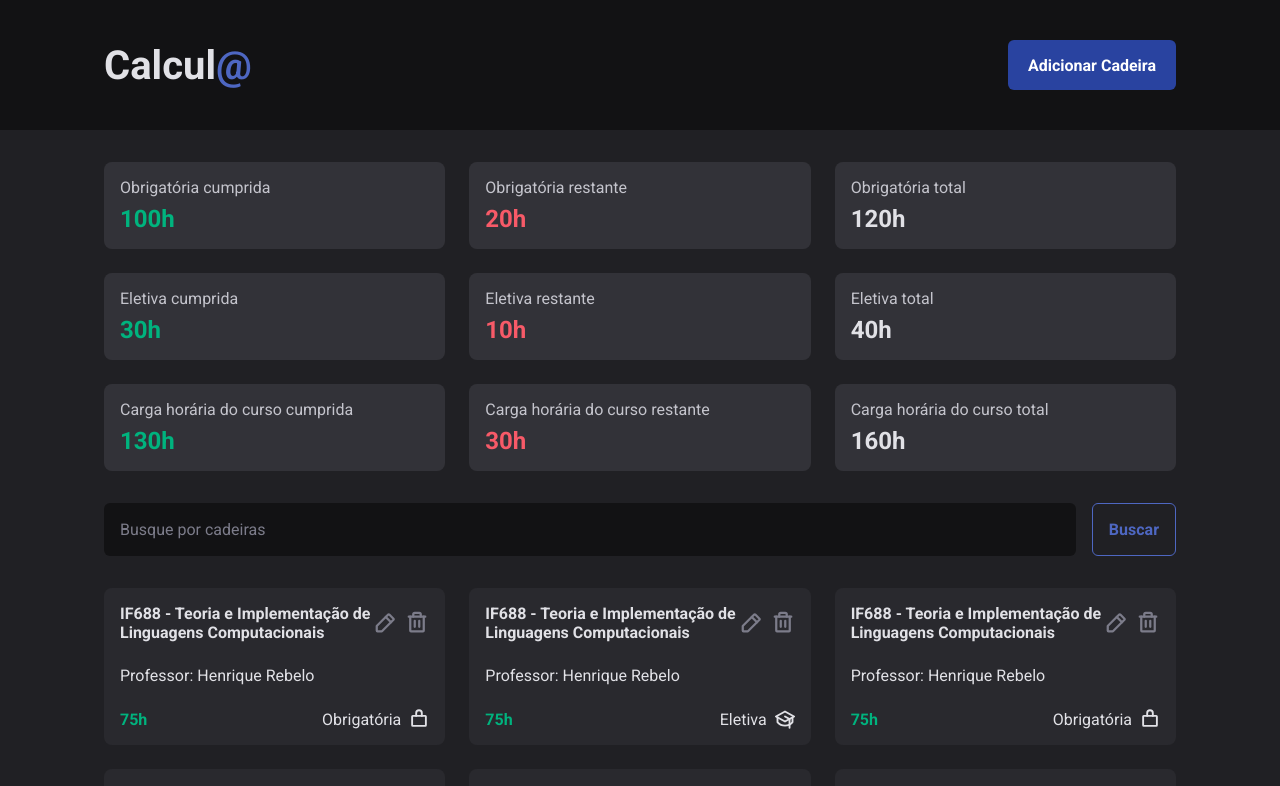
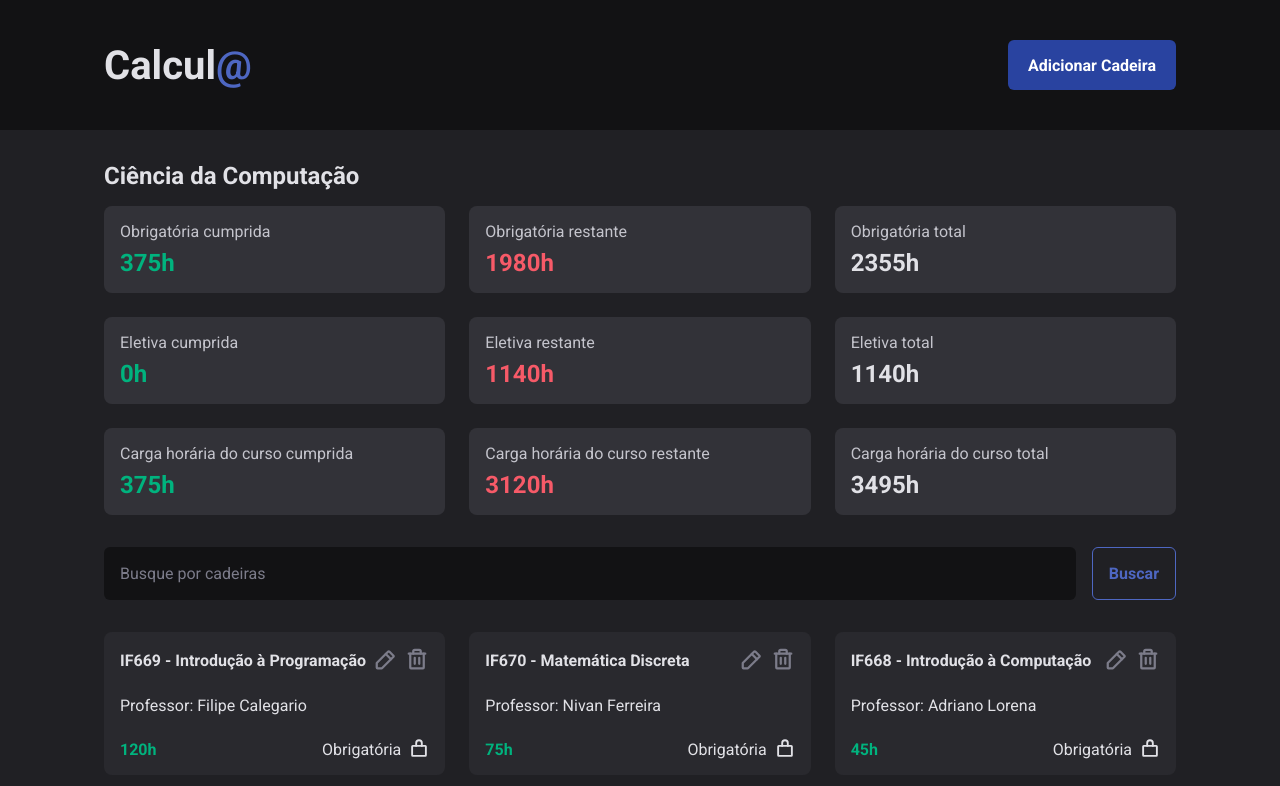
Before and after one commit to Matheusfrej/calcula-cadeiras, a React (Vite) app: page / in a window 1280 px wide. Shown: the top 786 px of the page. Built offline with nearby package versions, Linux system fonts and the light colour scheme; data requests are answered from the project's data file.

Commit message:
feat(main): Configurei a api e cursos e graduação sendo requisitados a api

```diff
--- a/package.json
+++ b/package.json
@@ -5,6 +5,7 @@
   "type": "module",
   "scripts": {
     "dev": "vite",
+    "dev:server": "json-server server.json -w -d 500",
     "build": "tsc && vite build",
     "lint": "eslint src --ext ts,tsx --report-unused-disable-directives --max-warnings 0",
     "preview": "vite preview"
@@ -12,6 +13,7 @@
   "dependencies": {
     "@radix-ui/react-dialog": "^1.0.4",
     "@radix-ui/react-radio-group": "^1.1.3",
+    "axios": "^1.4.0",
     "phosphor-react": "^1.4.1",
     "react": "^18.2.0",
     "react-dom": "^18.2.0",
@@ -29,6 +31,7 @@
     "eslint": "^8.43.0",
     "eslint-plugin-react-hooks": "^4.6.0",
     "eslint-plugin-react-refresh": "^0.3.4",
+    "json-server": "^0.17.3",
     "typescript": "^5.0.2",
     "vite": "^4.3.9"
   }
--- /dev/null
+++ b/server.json
@@ -0,0 +1,52 @@
+{
+  "courses": [
+    {
+      "id": 1,
+      "code": "IF669",
+      "name": "Introdução à Programação",
+      "professor": "Filipe Calegario",
+      "type": "Obrigatória",
+      "workload": 120
+    },
+    {
+      "id": 2,
+      "code": "IF670",
+      "name": "Matemática Discreta",
+      "professor": "Nivan Ferreira",
+      "type": "Obrigatória",
+      "workload": 75
+    },
+    {
+      "id": 3,
+      "code": "IF668",
+      "name": "Introdução à Computação",
+      "professor": "Adriano Lorena",
+      "type": "Obrigatória",
+      "workload": 45
+    },
+    {
+      "id": 4,
+      "code": "MA026",
+      "name": "Cálculo I",
+      "professor": "Hanna Nóbrega",
+      "type": "Obrigatória",
+      "workload": 60
+    },
+    {
+      "id": 5,
+      "code": "MA531",
+      "name": "AVLC",
+      "professor": "Silvio Melo",
+      "type": "Obrigatória",
+      "workload": 75
+    }
+  ],
+  "graduation": {
+    "name": "Ciência da Computação",
+    "workload": {
+      "total": 3495,
+      "mandatory": 2355,
+      "elective": 1140
+    }
+  }
+}
--- a/src/components/CoursesData/index.tsx
+++ b/src/components/CoursesData/index.tsx
@@ -1,45 +1,92 @@
+import { useCourses } from '../../contexts/CoursesContext'
 import * as S from './styles'
 
 export function CoursesData() {
+  const { graduation, courses } = useCourses()
+
+  const workloadData = courses.reduce(
+    (acc, course) => {
+      if (course.type === 'Obrigatória') {
+        acc.mandatory += course.workload
+        acc.total += course.workload
+      } else if (course.type === 'Eletiva') {
+        acc.elective += course.workload
+        acc.total += course.workload
+      }
+
+      return acc
+    },
+    {
+      mandatory: 0,
+      elective: 0,
+      total: 0,
+    },
+  )
+
   return (
     <S.CoursesDataContainer>
       <div>
+        <h1>{graduation?.name}</h1>
+        <S.CoursesDataCards>
           <S.CoursesDataCard variant="accomplished">
             <span>Obrigatória cumprida</span>
-          <strong>100h</strong>
+            <strong>{workloadData.mandatory}h</strong>
           </S.CoursesDataCard>
           <S.CoursesDataCard variant="remaining">
             <span>Obrigatória restante</span>
-          <strong>20h</strong>
+            <strong>
+              {graduation !== undefined &&
+                graduation.workload.mandatory - workloadData.mandatory}
+              {graduation === undefined && 0}h
+            </strong>
           </S.CoursesDataCard>
           <S.CoursesDataCard>
             <span>Obrigatória total</span>
-          <strong>120h</strong>
+            <strong>
+              {graduation !== undefined && graduation.workload.mandatory}
+              {graduation === undefined && 0}h
+            </strong>
           </S.CoursesDataCard>
           <S.CoursesDataCard variant="accomplished">
             <span>Eletiva cumprida</span>
-          <strong>30h</strong>
+            <strong>{workloadData.elective}h</strong>
           </S.CoursesDataCard>
           <S.CoursesDataCard variant="remaining">
             <span>Eletiva restante</span>
-          <strong>10h</strong>
+            <strong>
+              {graduation !== undefined &&
+                graduation.workload.elective - workloadData.elective}
+              {graduation === undefined && 0}h
+            </strong>
           </S.CoursesDataCard>
           <S.CoursesDataCard>
             <span>Eletiva total</span>
-          <strong>40h</strong>
+            <strong>
+              {graduation !== undefined && graduation.workload.elective}
+              {graduation === undefined && 0}h
+            </strong>
           </S.CoursesDataCard>
           <S.CoursesDataCard variant="accomplished">
             <span>Carga horária do curso cumprida</span>
-          <strong>130h</strong>
+            <strong>{workloadData.total}h</strong>
           </S.CoursesDataCard>
           <S.CoursesDataCard variant="remaining">
             <span>Carga horária do curso restante</span>
-          <strong>30h</strong>
+            <strong>
+              {graduation !== undefined &&
+                graduation.workload.total - workloadData.total}
+              {graduation === undefined && 0}h
+            </strong>
           </S.CoursesDataCard>
           <S.CoursesDataCard>
             <span>Carga horária do curso total</span>
-          <strong>160h</strong>
+
+            <strong>
+              {graduation !== undefined && graduation.workload.total}
+              {graduation === undefined && 0}h
+            </strong>
           </S.CoursesDataCard>
+        </S.CoursesDataCards>
       </div>
     </S.CoursesDataContainer>
   )
--- a/src/components/CoursesData/styles.ts
+++ b/src/components/CoursesData/styles.ts
@@ -2,15 +2,22 @@ import { styled } from 'styled-components'
 
 export const CoursesDataContainer = styled.section`
   > div {
-    display: grid;
-    grid-template-columns: 1fr 1fr 1fr;
-    align-items: center;
-    justify-content: center;
-    gap: 1.5rem;
     margin: 2rem auto 0;
     padding: 0 1.5rem;
     max-width: 1120px;
+    display: flex;
+    flex-direction: column;
+    gap: 1rem;
   }
+`
+
+export const CoursesDataCards = styled.div`
+  display: grid;
+  grid-template-columns: 1fr 1fr 1fr;
+  align-items: center;
+  justify-content: center;
+  gap: 1.5rem;
+  max-width: 1120px;
 `
 
 interface CoursesDataCardProps {
--- a/src/contexts/CoursesContext.tsx
+++ b/src/contexts/CoursesContext.tsx
@@ -1,6 +1,34 @@
-import { createContext, ReactNode, useContext } from 'react'
+import {
+  createContext,
+  ReactNode,
+  useContext,
+  useState,
+  useEffect,
+} from 'react'
+import { api } from '../lib/axios'
 
-interface CoursesContextType {}
+interface CourseType {
+  id: number
+  code: string
+  name: string
+  professor: string
+  type: 'Obrigatória' | 'Eletiva'
+  workload: number
+}
+
+interface GraduationData {
+  name: string
+  workload: {
+    total: number
+    mandatory: number
+    elective: number
+  }
+}
+
+interface CoursesContextType {
+  courses: CourseType[]
+  graduation: GraduationData | undefined
+}
 
 export const CoursesContext = createContext({} as CoursesContextType)
 
@@ -11,8 +39,32 @@ interface CoursesContextProviderProps {
 export function CoursesContextProvider({
   children,
 }: CoursesContextProviderProps) {
+  const [courses, setCourses] = useState<CourseType[]>([])
+  const [graduation, setGraduation] = useState<GraduationData | undefined>()
+
+  useEffect(() => {
+    const getCourses = async () => {
+      const response = await api.get('/courses')
+      setCourses(response.data)
+    }
+
+    getCourses()
+  }, [])
+
+  useEffect(() => {
+    const getGraduation = async () => {
+      const response = await api.get('/graduation')
+      setGraduation(response.data)
+      console.log(response.data)
+    }
+
+    getGraduation()
+  }, [])
+
   return (
-    <CoursesContext.Provider value={{}}>{children}</CoursesContext.Provider>
+    <CoursesContext.Provider value={{ courses, graduation }}>
+      {children}
+    </CoursesContext.Provider>
   )
 }
 
--- /dev/null
+++ b/src/lib/axios.ts
@@ -0,0 +1,5 @@
+import axios from 'axios'
+
+export const api = axios.create({
+  baseURL: 'http://localhost:3000/',
+})
--- a/src/pages/Home/index.tsx
+++ b/src/pages/Home/index.tsx
@@ -1,11 +1,12 @@
 import { CoursesData } from '../../components/CoursesData'
 import { Header } from '../../components/Header'
+import { useCourses } from '../../contexts/CoursesContext'
 import { CourseCard } from './components/CourseCard'
 import { SearchForm } from './components/SearchForm'
 import * as S from './styles'
 
 export function Home() {
-  const array = [1, 1, 1, 1, 1, 1, 1, 1, 1, 1, 1, 1, 1, 1, 1]
+  const { courses } = useCourses()
   return (
     <div>
       <Header />
@@ -14,15 +15,15 @@ export function Home() {
         <SearchForm />
 
         <S.CourseCardsContainer>
-          {array.map((_, idx) => {
+          {courses.map((course) => {
             return (
               <CourseCard
-                key={idx}
-                code="IF688"
-                name="Teoria e Implementação de Linguagens Computacionais"
-                mandatory={idx % 2 === 0}
-                professor="Henrique Rebelo"
-                workload={75}
+                key={course.id}
+                code={course.code}
+                name={course.name}
+                mandatory={course.type === 'Obrigatória'}
+                professor={course.professor}
+                workload={course.workload}
               />
             )
           })}
```
Also changed, not shown: 1 other file (tests, documents, lock files or other folders). Lines whose indentation alone changed are shown as unchanged.
